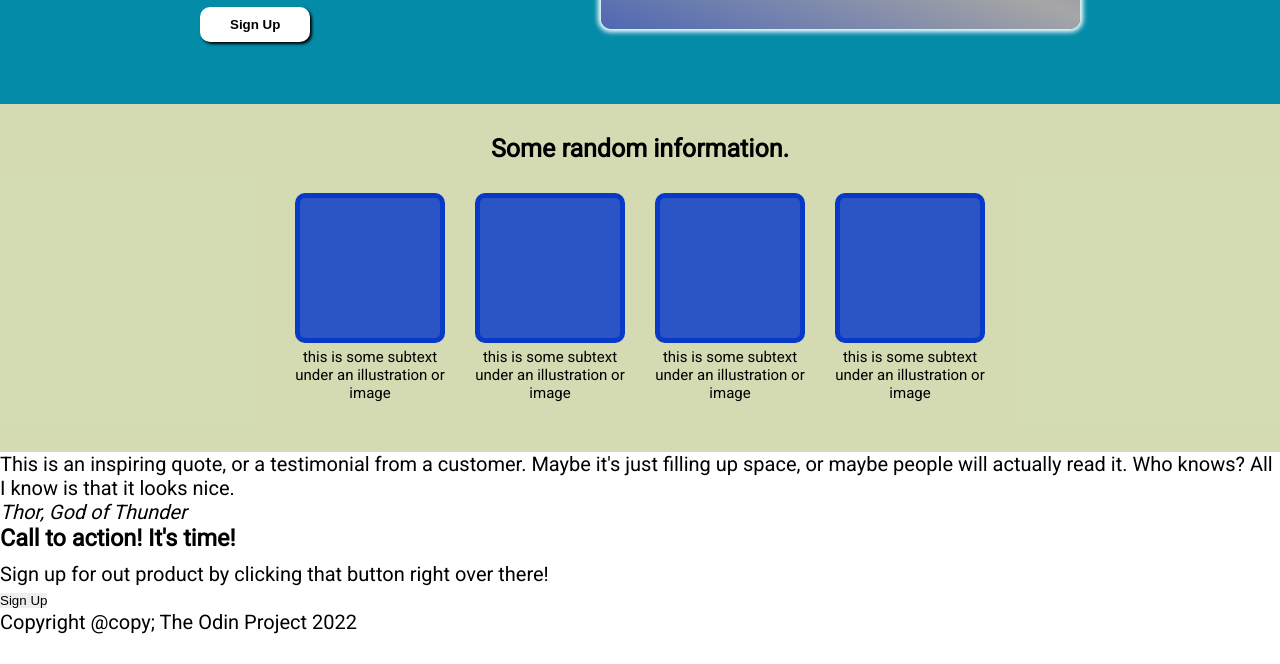
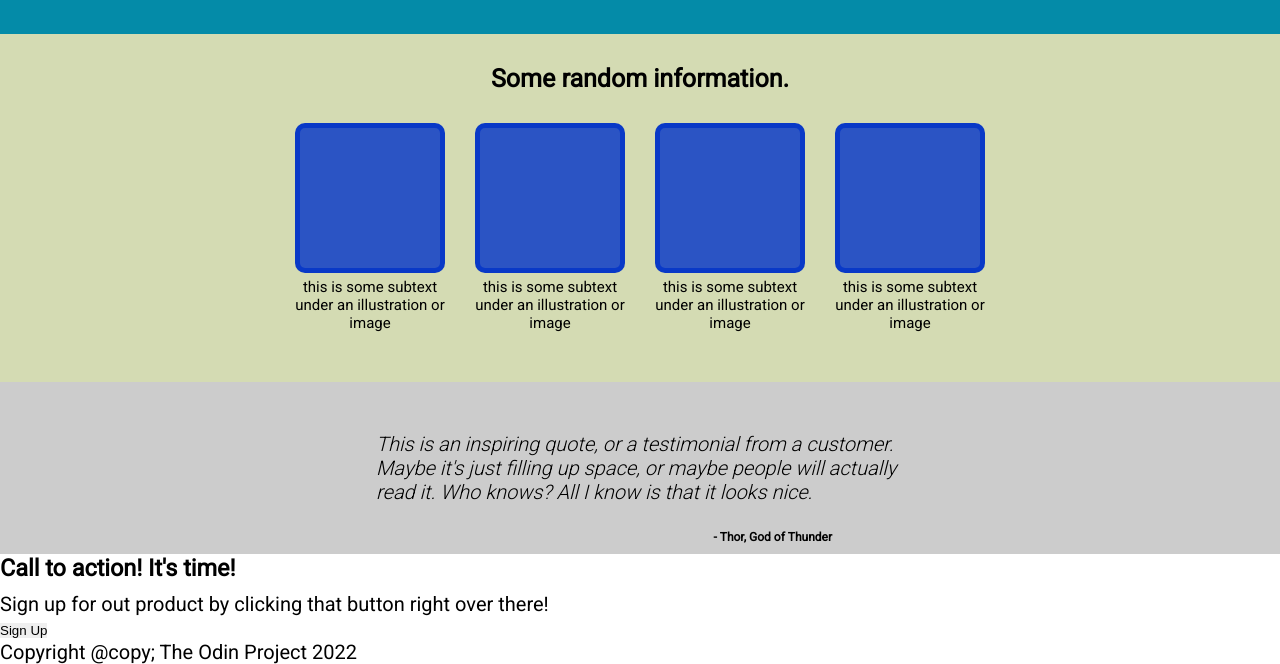
Before and after one commit to orelkris/landing-page, a plain HTML site: page index.html in a window 1280 px wide. Shown: the part 336-1000 px from the top of the page. Before the commit the page ends 970 px from the top, so only its background shows below. Drawn offline with Linux system fonts and the light colour scheme; grey boxes are pictures that could not be loaded; a web font is replaced by a local one.

Commit message:
Complete quote content section and modify other css files slightly

```diff
--- a/css/all-styles.css
+++ b/css/all-styles.css
@@ -11,3 +11,4 @@ Color Palette:
 @import url(navigation.css);
 @import url(header.css);
 @import url(card-content.css);
+@import url(quote-content.css);
--- a/css/header.css
+++ b/css/header.css
@@ -1,6 +1,7 @@
 .main-header {
   background: #048ba8;
   height: 35rem;
+  margin-top: -3rem;
 }
 
 .main-header .container {
@@ -50,6 +51,7 @@
 @media screen and (max-width: 40rem) {
   .main-header {
     height: 50rem;
+    padding-top: 1rem;
   }
   .main-header .container {
     display: block;
--- a/css/navigation.css
+++ b/css/navigation.css
@@ -1,6 +1,6 @@
 .main-navbar {
   background: #048ba8;
-  height: 9rem;
+  height: 5rem;
 }
 
 .main-navbar .container {
@@ -54,3 +54,9 @@
   /* Transition */
   transition: color 1s ease, background-color 1s ease 0.2s;
 }
+
+@media screen and (max-width: 40rem) {
+  .main-navbar {
+    height: 9rem;
+  }
+}
--- /dev/null
+++ b/css/quote-content.css
@@ -0,0 +1,21 @@
+.quote-content {
+  background: #ccc;
+  padding: 5rem;
+  position: relative;
+}
+
+.quote-content blockquote {
+  width: 60%;
+  margin: 0 auto;
+  font-style: italic;
+  font-weight: 300;
+}
+
+.quote-content cite {
+  font-size: 1.2rem;
+  font-style: normal;
+  font-weight: bold;
+  position: absolute;
+  bottom: 10px;
+  right: 35%;
+}
--- a/index.html
+++ b/index.html
@@ -82,13 +82,17 @@
 
     <!-- Second Main Section -->
     <section class="quote-content">
-      <blockquote>
-        This is an inspiring quote, or a testimonial from a customer. Maybe it's
-        just filling up space, or maybe people will actually read it. Who knows?
-        All I know is that it looks nice.
-      </blockquote>
-      <cite>Thor, God of Thunder</cite>
+      <div class="container">
+        <blockquote>
+          This is an inspiring quote, or a testimonial from a customer. Maybe
+          it's just filling up space, or maybe people will actually read it. Who
+          knows? All I know is that it looks nice.
+          <cite>-&nbsp;Thor,&nbsp;God&nbsp;of&nbsp;Thunder</cite>
+        </blockquote>
+      </div>
     </section>
+
+    <!-- Third Main Section -->
     <section class="sign-up-content">
       <div class="sign-up-text">
         <h3>Call to action! It's time!</h3>
```
